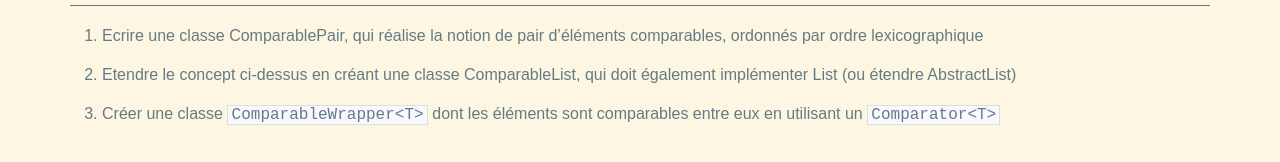
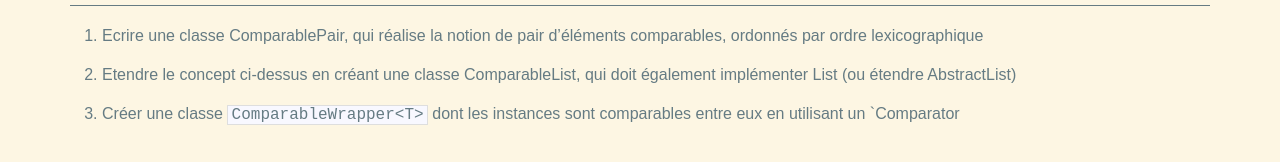
Before and after one commit to lacl-upec/m1javaa, a Jekyll site: the page built from _posts/2015-09-10-TP 1.md, in a window 1280 px wide. Shown: the part 874-1036 px from the top of the page. Built offline with Jekyll 4.4.1, drawn with Linux system fonts in a browser that asks for light colours.

Commit message:
Created :_posts/2015-09-10-TP 1.md

```diff
--- a/_posts/2015-09-10-TP 1.md
+++ b/_posts/2015-09-10-TP 1.md
@@ -37,4 +37,4 @@ Exercice 3
 
 2. Etendre le concept ci-dessus en créant une classe ComparableList, qui doit également implémenter List (ou étendre AbstractList)
 
-3. Créer une classe `ComparableWrapper<T>` dont les éléments  sont comparables entre eux en utilisant un `Comparator<T>`
+3. Créer une classe `ComparableWrapper<T>` dont les instances sont comparables entre eux en utilisant un `Comparator<T>
```
